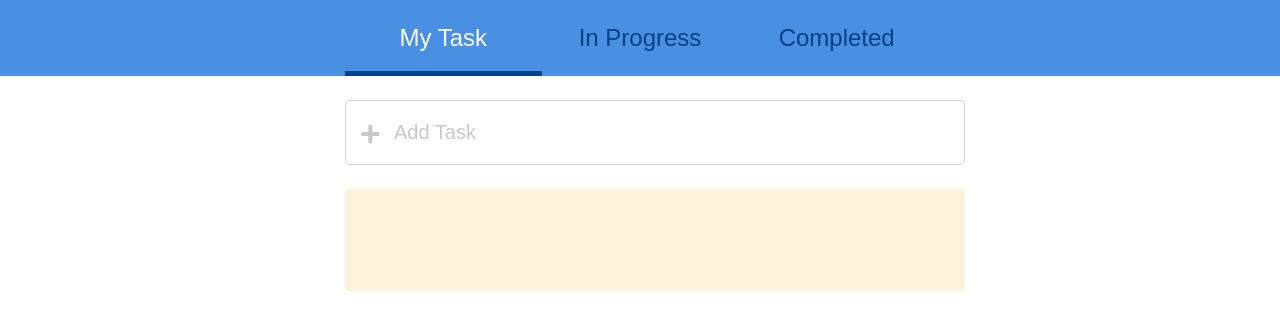
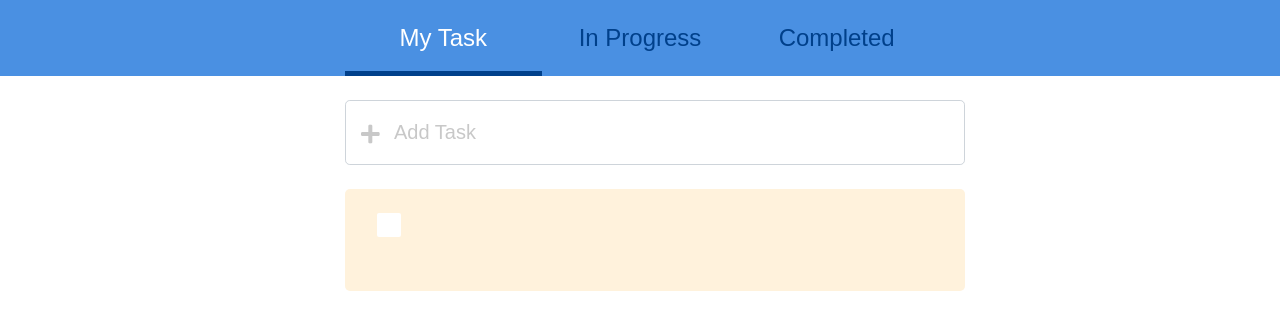
Before and after one commit to ajdfajdfl2003/f2e-practice-todolist, a Vue app: page / in a window 1280 px wide. Shown: the top 330 px of the page. Built offline with nearby package versions, Linux system fonts and the light colour scheme.

Commit message:
add checkbox style

```diff
--- a/src/App.vue
+++ b/src/App.vue
@@ -14,7 +14,12 @@
       </div>
       <div>
         <div class="todo-item">
-          <div class="todo-header"></div>
+          <div class="todo-header">
+            <div class="todo-check">
+              <input type="checkbox" id="defaultCheck1">
+              <label for="defaultCheck1"></label>
+            </div>
+          </div>
         </div>
       </div>
     </div>
--- a/src/assets/components/_todo-item.scss
+++ b/src/assets/components/_todo-item.scss
@@ -2,7 +2,7 @@
   display: flex;
   flex-direction: column;
   background-color: $light-warning;
-  border-radius: 3px;
+  border-radius: 5px;
   width: 620px;
   height: 102px;
 
@@ -10,6 +10,58 @@
     display: flex;
   }
 
+  .todo-check {
+    $check-box-size: 1.5rem;
+    $check-box-margin-top: 1.5rem;
+    $check-box-margin-left: 2rem;
+
+    margin-left: $check-box-margin-left;
+    margin-top: $check-box-margin-top;
+
+    input {
+      position: absolute;
+      opacity: 0;
+
+      & + label {
+        position: relative;
+        cursor: pointer;
+        padding: 0;
+      }
+
+      & + label:before {
+        content: '';
+        display: block;
+        width: $check-box-size;
+        height: $check-box-size;
+        border-radius: 2px;
+        background: white;
+      }
+      &:checked + label:before {
+        background: theme-color('primary');
+      }
+      &:checked + label:after {
+        content: '';
+        position: absolute;
+        left: 5px;
+        bottom: 9px;
+        background: white;
+        width: 3px;
+        height: 3px;
+        box-shadow:
+          2px 0 0 white,
+          4px 0 0 white,
+          6px 0 0 white,
+          6px -2px 0 white,
+          6px -4px 0 white,
+          6px -6px 0 white,
+          6px -8px 0 white,
+          6px -10px 0 white,
+          6px -12px 0 white;
+        transform: rotate(45deg);
+      }
+    }
+  }
+
   .todo-title {
     flex: 1;
     font-size: 1.5rem;
```
